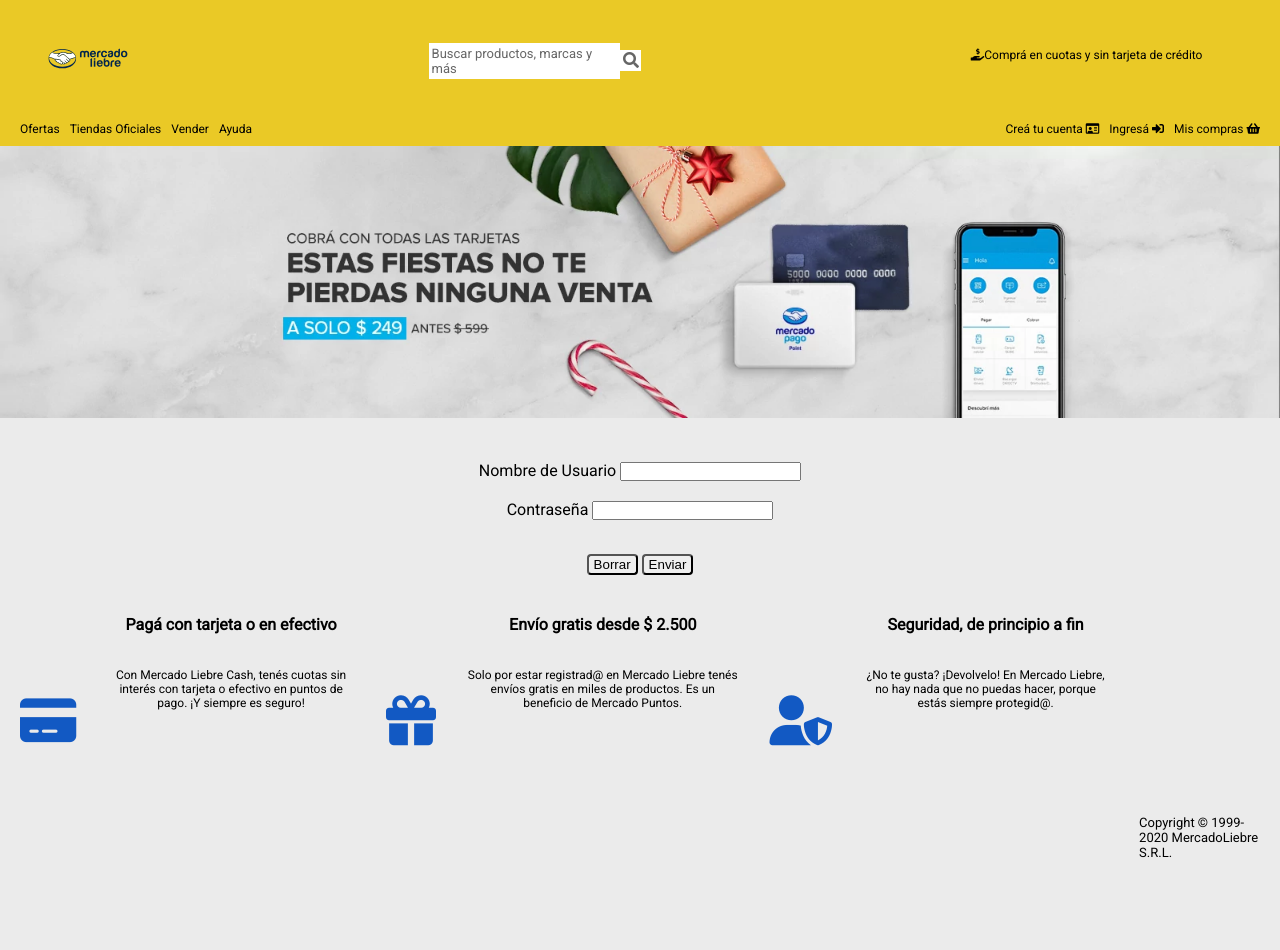
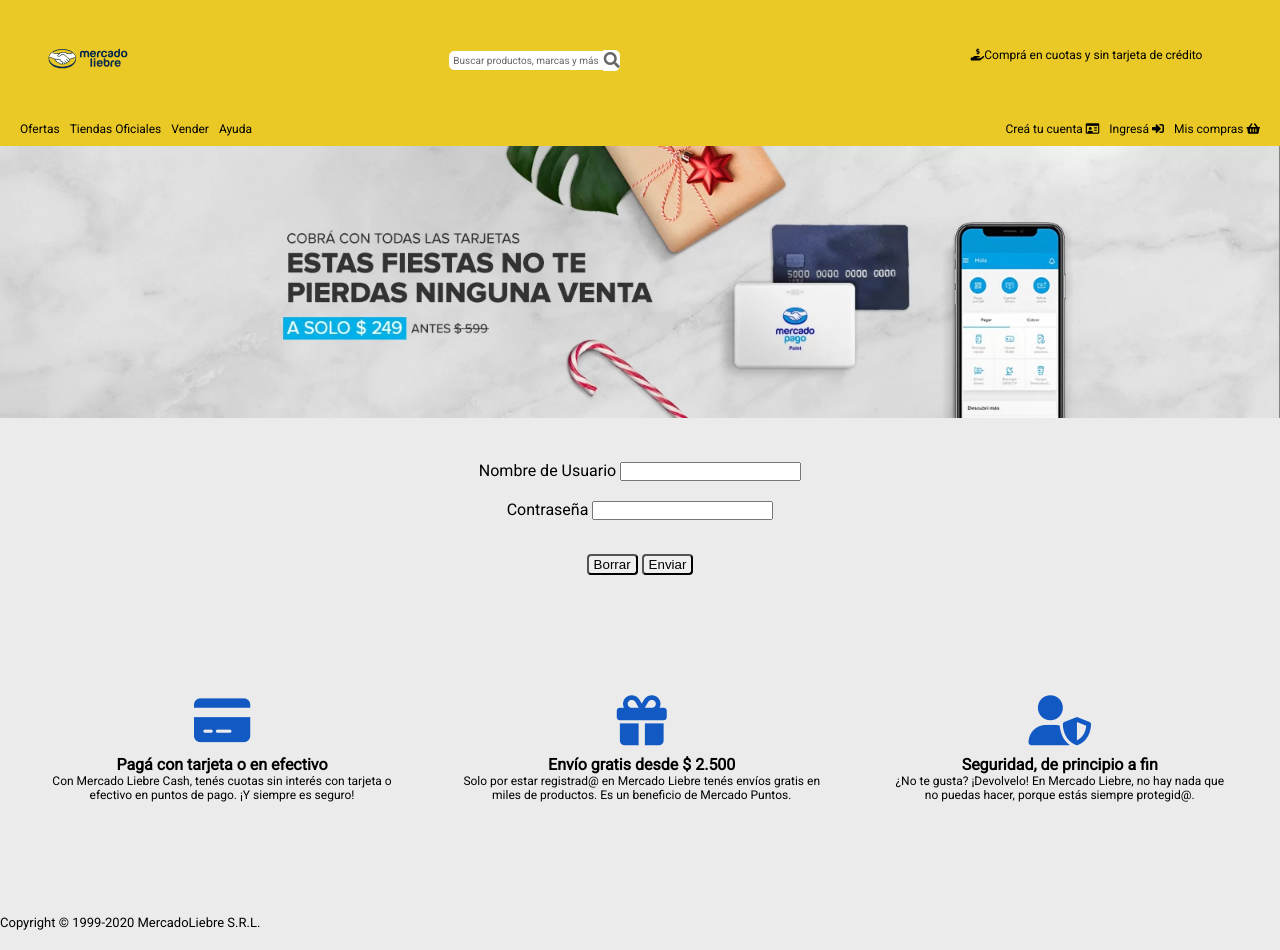
Before and after one commit to Pablo-Brizuela/clase-mercado-libre-14, a website: page views/login.html in a window 1280 px wide. Before the commit the page ends 860 px from the top, so only its background shows below. Drawn offline with Linux system fonts and the light colour scheme; files that its build step writes are made by us from their sources; files whose address does not match are found by name.

Commit message:
Arreglada la lupa

```diff
--- a/app.js
+++ b/app.js
@@ -3,7 +3,7 @@
 app.use(express.static('public'));
 
 
-app.listen(3000, ()=>{
+app.listen(process.env.PORT || 3000, ()=>{
     console.log('Servidor funcionando');
 });
 
--- a/public/css/styles.css
+++ b/public/css/styles.css
@@ -50,8 +50,10 @@
     border: 1px solid #FFF;
     outline: none;
     color: #666;
-    padding: 2px;
-    font-size: 13px;
+    padding: 3px;
+    font-size: 10px;
+    border-radius: 5px 0px 0px 5px;
+
 }
 header .form .submit{
     background-color: #FFF;
@@ -59,11 +61,14 @@
     color: #666;
     width: 10%;
     text-align: center;
+    border-radius: 0px 5px 5px 0px;
+
 
 }
 header .form{
     display: flex;
     align-items: center;
+
 
     }
 
@@ -277,6 +282,7 @@
         display: block;
         transition:
        color, 0.9s;
+
     }
 
     main section article .description:hover{
@@ -332,8 +338,10 @@
         margin: 200px 0px 20px 0px ;
 
 }
+}
 
 @media (min-width: 769px){
     main section div.products article{
         width: 22%;
     }
+}
--- a/views/login.html
+++ b/views/login.html
@@ -63,36 +63,36 @@
 
 
     </form>
-    <footer>
-        <div class="iconoFoder">
-            <i class="fa-solid fa-credit-card"></i>
-        </div>
-        <div>
+    <footer class="iconoFoder">
+
+        <div >
+            <i class="fa-solid fa-credit-card" ></i>
+
             <h4></i>Pagá con tarjeta o en efectivo</h4>
             <p>Con Mercado Liebre Cash, tenés cuotas sin interés con tarjeta o efectivo en
                 puntos de pago. ¡Y siempre es seguro!</p>
         </div>
-        <div class="iconoFoder">
+        <div >
             <i class="fa-solid fa-gift"></i>
-        </div>
-        <div>
+
             <h4>Envío gratis desde $ 2.500</h4>
             <p>Solo por estar registrad@ en Mercado Liebre tenés envíos gratis en miles de
                 productos. Es un beneficio de Mercado Puntos.</p>
         </div>
-        <div class="iconoFoder">
+        <div >
             <i class="fa-solid fa-user-shield"></i>
-        </div>
-        <div>
+
             <h4>Seguridad, de principio a fin</h4>
             <p>¿No te gusta? ¡Devolvelo! En Mercado Liebre, no hay nada que no puedas hacer,
                 porque estás siempre protegid@.</p>
         </div>
-        <div>
-            <p class="pieDePagina">Copyright © 1999-2020 MercadoLiebre S.R.L.</p>
-        </div>
+
+
+
     </footer>
-
+    <div>
+        <p class="pieDePagina">Copyright © 1999-2020 MercadoLiebre S.R.L.</p>
+    </div>
 </body>
 
 </html>
```
Also changed, not shown: views/register.html (+15 -15 lines), 1 other file.
